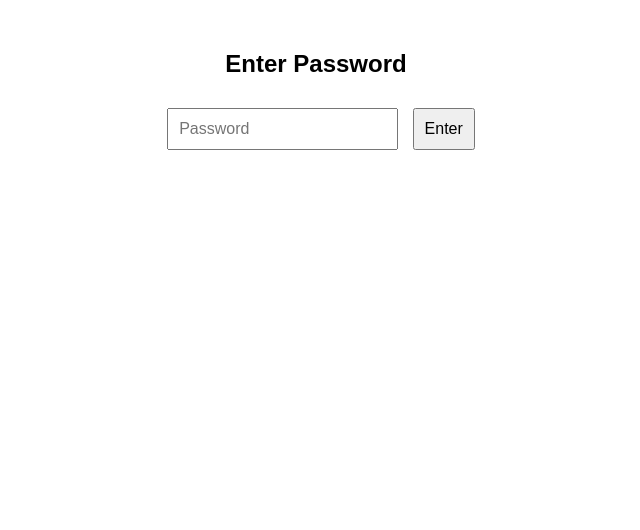
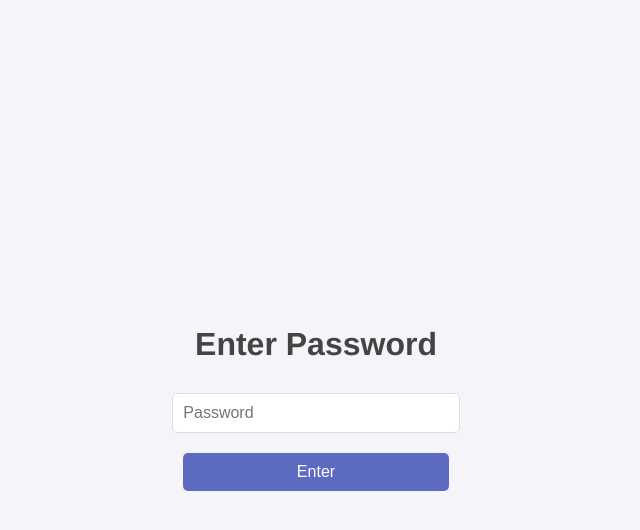
Before and after one commit to Reversals09/Chat-room, a plain HTML site: page index.html in a window 1280 px wide. Shown: the whole page, without its empty margins (324-964 px from the left). Drawn offline with Linux system fonts and the light colour scheme.

Commit message:
Add files via upload

```diff
--- a/styles.css
+++ b/styles.css
@@ -1,29 +1,66 @@
 body {
-    font-family: Arial, sans-serif;
+    font-family: 'Helvetica Neue', Arial, sans-serif;
+    background-color: #f4f4f9;
+    color: #333;
     text-align: center;
-    margin-top: 50px;
+    margin: 0;
+    padding: 0;
+    display: flex;
+    flex-direction: column;
+    align-items: center;
+    justify-content: center;
+    height: 100vh;
 }
 
-input {
+h2 {
+    color: #444;
+    font-size: 2em;
+    margin-bottom: 20px;
+}
+
+input, button {
     padding: 10px;
     margin: 10px;
     font-size: 16px;
+    width: 80%;
+    max-width: 300px;
+    border: 1px solid #ddd;
+    border-radius: 5px;
 }
 
 button {
-    padding: 10px;
-    font-size: 16px;
+    background-color: #5c6bc0;
+    color: white;
+    border: none;
+    cursor: pointer;
+    transition: background-color 0.3s ease;
+}
+
+button:hover {
+    background-color: #3949ab;
 }
 
 #chatDisplay {
     border: 1px solid #ccc;
     width: 80%;
+    max-width: 600px;
     height: 300px;
     margin: 20px auto;
     overflow-y: auto;
     padding: 10px;
+    background-color: white;
+    border-radius: 5px;
+    box-shadow: 0 4px 8px rgba(0, 0, 0, 0.1);
 }
 
 #chatDisplay div {
     margin: 5px 0;
+    padding: 8px;
+    border-bottom: 1px solid #f1f1f1;
 }
+
+@media (max-width: 600px) {
+    input, button, #chatDisplay {
+        width: 90%;
+    }
+}
```
